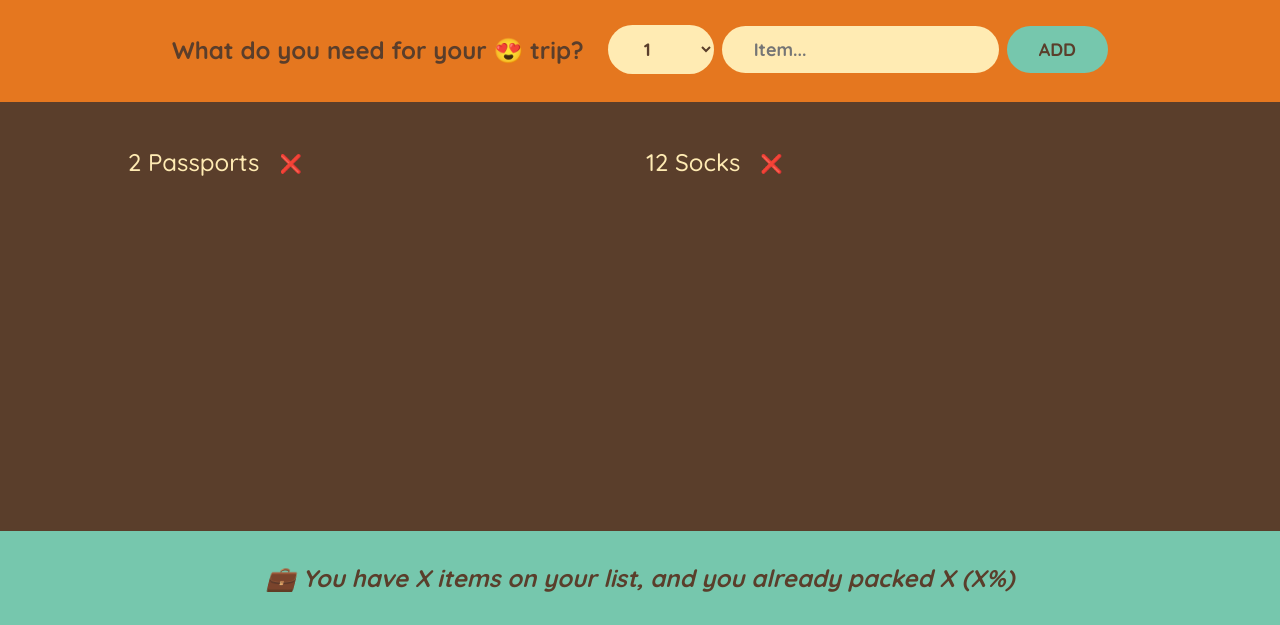
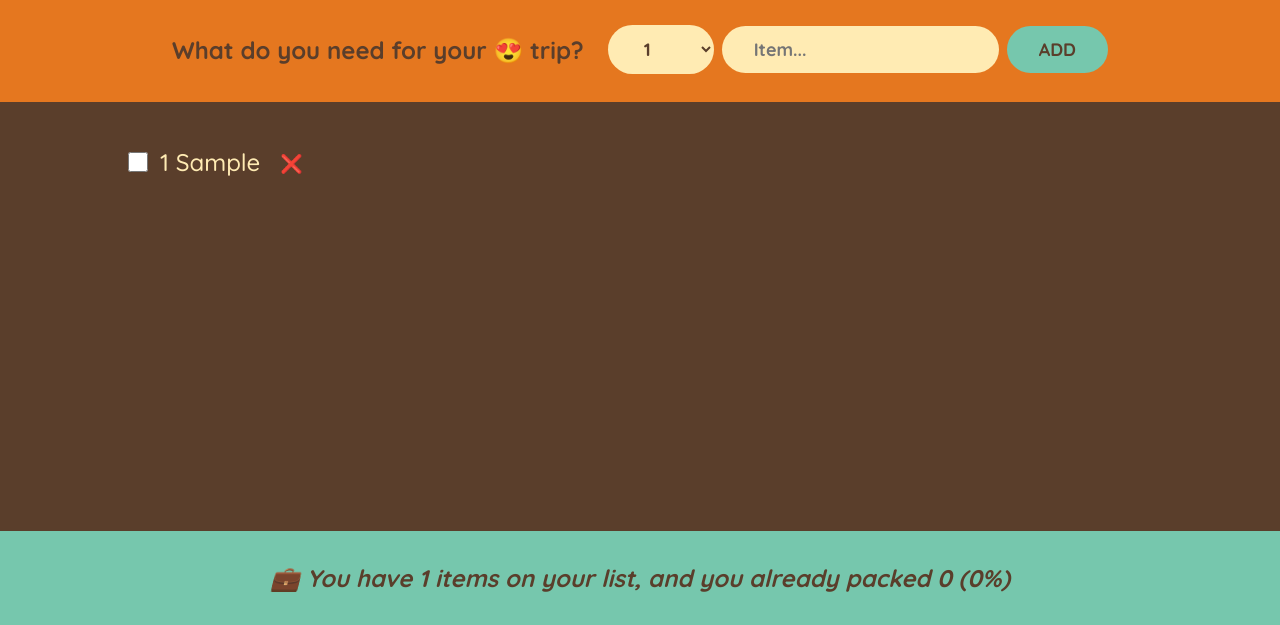
Before and after one commit to Mhmd0Mhmod/travel-list-ReactColurse, a React app: page / in a window 1280 px wide. Both pictures are taken after typing "Sample" into the empty fields and a click on the button "ADD". Shown: the part 175-800 px from the top of the page. Built offline with nearby package versions, Linux system fonts and the light colour scheme.

Commit message:
finish satus & add things

```diff
--- a/src/components/App.js
+++ b/src/components/App.js
@@ -2,13 +2,24 @@ import Logo from "./Logo.js";
 import Form from "./Form.js";
 import PackingList from "./PackingList.js";
 import Status from "./Status.js";
+import { useState } from "react";
 function App() {
+  let [items, setItems] = useState([]);
+  function handleAddItem(newItem) {
+    setItems((items) => [...items, newItem]);
+  }
+  function handleDeleteItem(id) {
+    setItems((items) => items.filter((el) => el.id !== id));
+  }
+  function handleToggleItem(id) {
+    setItems((items) => items.map((item) => (item.id === id ? { ...item, packed: !item.packed } : item)));
+  }
   return (
     <div className="app">
       <Logo />
-      <Form />
-      <PackingList />
-      <Status />
+      <Form handleAddItem={handleAddItem} />
+      <PackingList items={items} handleDeleteItem={handleDeleteItem} handleToggleItem={handleToggleItem} />
+      <Status items={items} />
     </div>
   );
 }
--- a/src/components/Form.js
+++ b/src/components/Form.js
@@ -1,12 +1,13 @@
 import { useState } from "react";
 
-function Form() {
+function Form({handleAddItem}) {
   const [description, setDescription] = useState("");
   const [quantity, setQuantity] = useState(1);
   function hanleSubmit(e) {
     e.preventDefault();
     if (!description) return;
     const newItem = { id: Date.now(), description, quantity, packed: false };
+    handleAddItem(newItem);
     setDescription("");
     setQuantity(1);
   }
--- a/src/components/Item.js
+++ b/src/components/Item.js
@@ -1,12 +1,13 @@
 import React from "react";
 
-function Item({ item }) {
+function Item({ item, handleDeleteItem, handleToggleItem }) {
   return (
     <li>
+      <input type="checkbox" value={item.packed} onChange={() => handleToggleItem(item.id)} />
       <span style={item.packed ? { textDecoration: "line-through" } : {}}>
         {item.quantity} {item.description}
       </span>
-      <button>❌</button>
+      <button onClick={() => handleDeleteItem(item.id)}>❌</button>
     </li>
   );
 }
--- a/src/components/PackingList.js
+++ b/src/components/PackingList.js
@@ -1,14 +1,10 @@
 import Item from "./Item.js";
-const initialItems = [
-  { id: 1, description: "Passports", quantity: 2, packed: false },
-  { id: 2, description: "Socks", quantity: 12, packed: false },
-];
-function PackignList() {
+function PackignList({ items, handleDeleteItem, handleToggleItem }) {
   return (
     <div className="list">
       <ul>
-        {initialItems.map((item) => (
-          <Item item={item} key={item.id} />
+        {items.map((item) => (
+          <Item item={item} key={item.id} handleDeleteItem={handleDeleteItem} handleToggleItem={handleToggleItem} />
         ))}
       </ul>
     </div>
--- a/src/components/Status.js
+++ b/src/components/Status.js
@@ -1,8 +1,13 @@
-function Status() {
+function Status({items}) {
+  if(!items.length)return <p><em>Start adding some items to your packing list</em></p>
+  const numOfItems = items.length;
+  const packed = items.filter(it => it.packed).length;
+  const percentage = Math.round(packed/numOfItems*100);
   return (
     <footer className="status">
       <em>
-      💼 You have X items on your list, and you already packed X (X%)
+        {percentage <100 ?
+     ` 💼 You have ${numOfItems} items on your list, and you already packed ${packed} (${percentage}%)` : `You get everything! ready to go `}
       </em>
     </footer>
   );
```
Also changed, not shown: public/index.html (+0 -1 lines).
